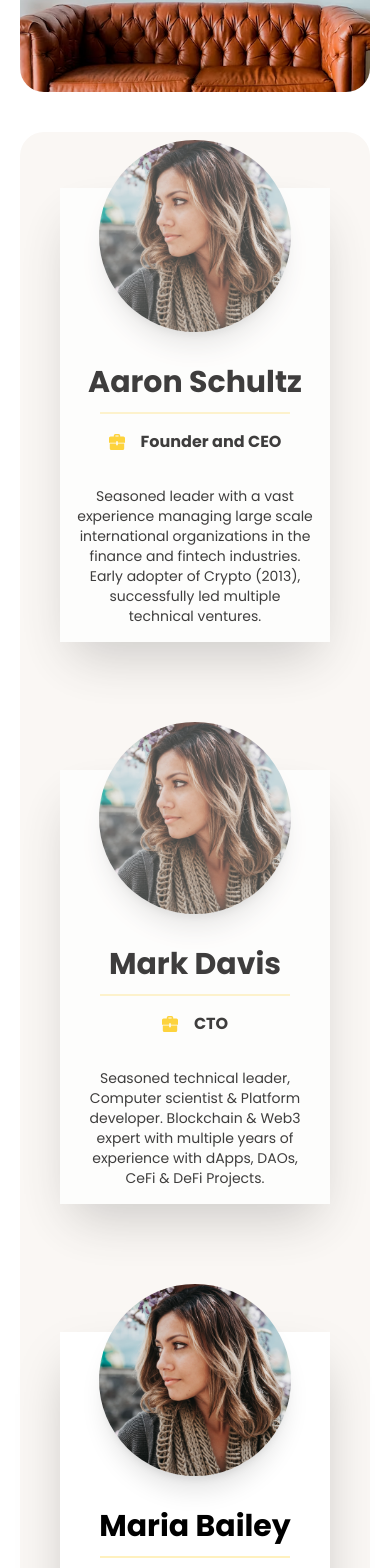
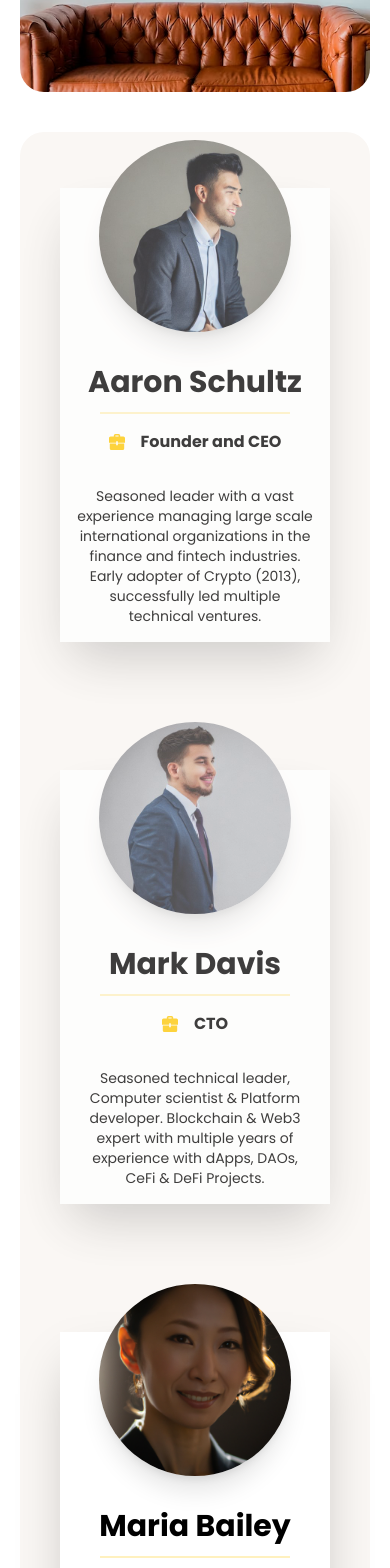
Before and after one commit to nickfff-dev/penthousefinance, a React (Create React App) app: page /about-us in a window 390 px wide. Shown: the part 989-2557 px from the top of the page. Built offline with nearby package versions, Linux system fonts and the light colour scheme.

Commit message:
how it work page

```diff
--- a/src/pages/AboutUs.tsx
+++ b/src/pages/AboutUs.tsx
@@ -58,7 +58,7 @@ const AboutUs = () => {
 
       <div className="p-4 md:p-12 text-center lg:text-left ">
 
-        <div className="block lg:hidden rounded-full shadow-xl mx-auto -mt-16 h-48 w-48 bg-cover bg-center bg-abtbg"></div>
+        <div className="block lg:hidden rounded-full shadow-xl mx-auto -mt-16 h-48 w-48 bg-cover bg-center bg-abtbg2"></div>
 
         <h1 className="text-3xl font-bold pt-8 lg:pt-0">Aaron Schultz </h1>
         <div className="mx-auto lg:mx-0 w-4/5 pt-3 border-b-2 border-secondary dark:border-[#66584a] opacity-25"></div>
@@ -101,7 +101,7 @@ const AboutUs = () => {
 
     <div className="p-4 md:p-12 text-center lg:text-left">
 
-      <div className="block lg:hidden rounded-full shadow-xl mx-auto -mt-16 h-48 w-48 bg-cover bg-center bg-abtbg"></div>
+      <div className="block lg:hidden rounded-full shadow-xl mx-auto -mt-16 h-48 w-48 bg-cover bg-center bg-abtbg3"></div>
 
       <h1 className="text-3xl font-bold pt-8 lg:pt-0">Mark Davis </h1>
       <div className="mx-auto lg:mx-0 w-4/5 pt-3 border-b-2 border-secondary dark:border-[#66584a] opacity-25"></div>
@@ -134,7 +134,7 @@ const AboutUs = () => {
 
     <div className="p-4 md:p-12 text-center lg:text-left">
 
-      <div className="block lg:hidden rounded-full shadow-xl mx-auto -mt-16 h-48 w-48 bg-cover bg-center bg-abtbg"></div>
+      <div className="block lg:hidden rounded-full shadow-xl mx-auto -mt-16 h-48 w-48 bg-cover bg-center bg-abtbg1"></div>
 
       <h1 className="text-3xl font-bold pt-8 lg:pt-0">Maria Bailey</h1>
       <div className="mx-auto lg:mx-0 w-4/5 pt-3 border-b-2 border-secondary dark:border-[#66584a] opacity-25 "></div>
--- a/tailwind.config.js
+++ b/tailwind.config.js
@@ -17,7 +17,9 @@ module.exports = {
         logo2: "url('/src/images/Penthouse2.png')",
         whatimg: "url('/src/images/what.jpeg')",
         howbg: "url('/src/images/how.jpeg')",
-        abtbg: "url('/src/images/profile.jpg')",
+        abtbg1: "url('/src/images/Maria.png')",
+        abtbg2: "url('/src/images/download-3.jpeg')",
+        abtbg3: "url('/src/images/download-4.jpeg')",
         mainabtbg: "url('/src/images/abt.jpg')",
 
 
```
